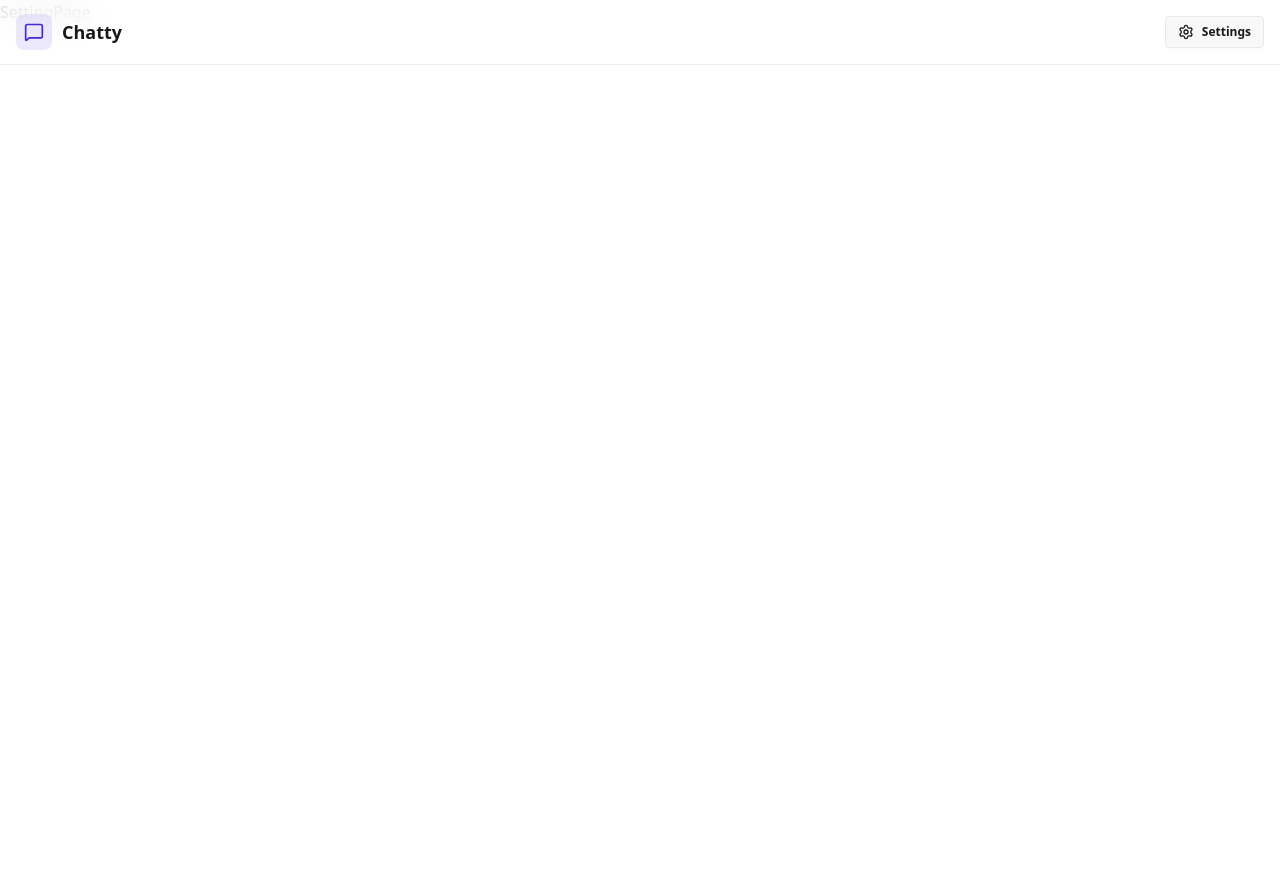
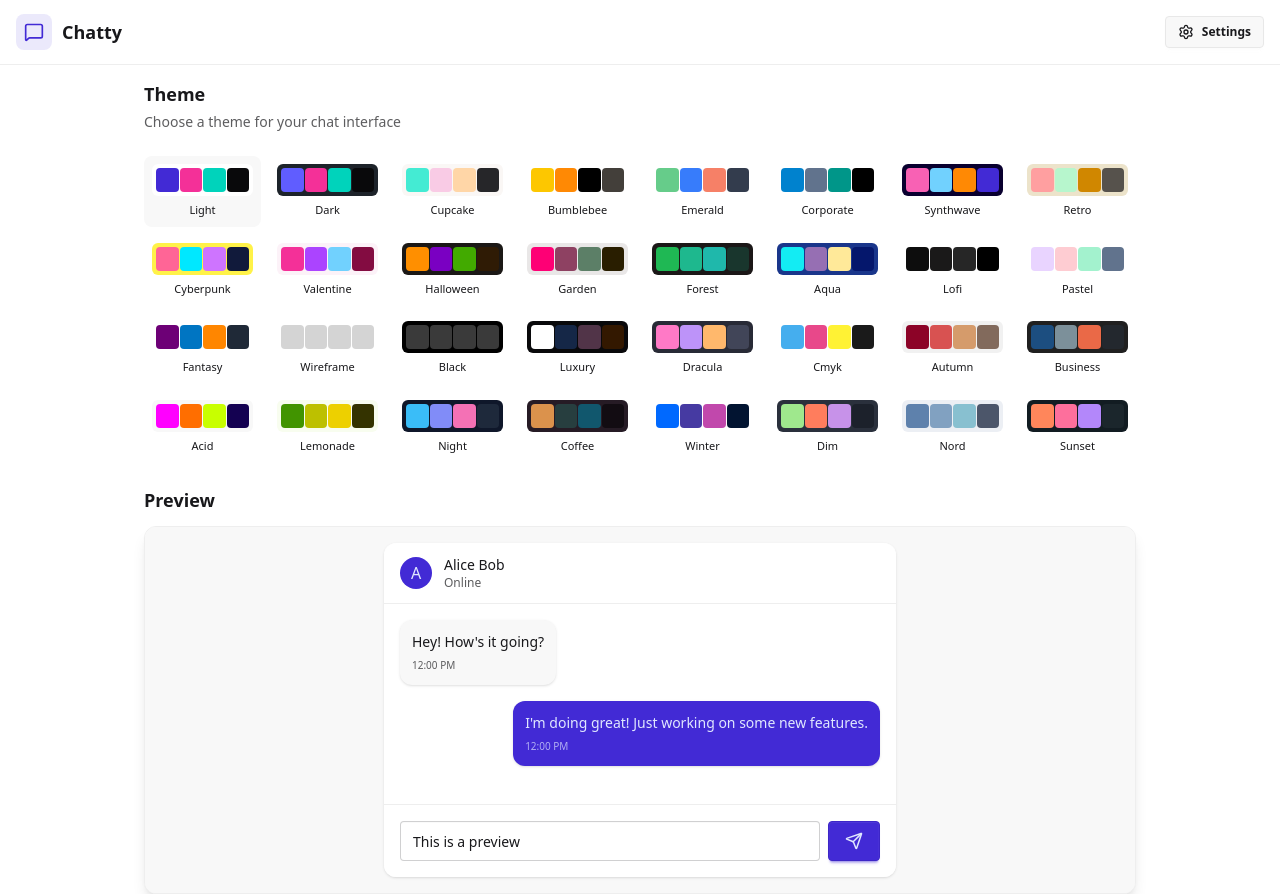
Before and after one commit to Kevin-Dobariyaa/Chat-App, a React (Vite) app in the folder frontend/: page /settings in a window 1280 px wide. Before the commit the page ends 800 px from the top, so only its background shows below. Built offline with nearby package versions, Linux system fonts and the light colour scheme; no server answers.

Commit message:
various theme added

```diff
--- a/frontend/src/App.jsx
+++ b/frontend/src/App.jsx
@@ -12,10 +12,11 @@
 
 import { Loader } from "lucide-react";
 import { Toaster } from "react-hot-toast";
+import { useThemeStore } from "./store/useThemeStore";
 
 const App = () => {
   const { authUser, checkAuth, isCheckingAuth } = useAuthStore();
-
+  const {theme} = useThemeStore();
   useEffect(() => {
     checkAuth();
   }, [checkAuth]);
@@ -24,13 +25,13 @@
 
   if (isCheckingAuth && !authUser) {
     return (
-      <div className="flex items-center justify-center h-screen">
+      <div className="flex items-center justify-center h-screen" data-theme={theme}>
         <Loader className="size-10 animate-spin" />
       </div>
     );
   }
   return (
-    <div>
+    <div data-theme={theme}>
       <Navbar />
 
       <Routes>
--- /dev/null
+++ b/frontend/src/constants/index.js
@@ -0,0 +1,34 @@
+export const THEMES = [
+  "light",
+  "dark",
+  "cupcake",
+  "bumblebee",
+  "emerald",
+  "corporate",
+  "synthwave",
+  "retro",
+  "cyberpunk",
+  "valentine",
+  "halloween",
+  "garden",
+  "forest",
+  "aqua",
+  "lofi",
+  "pastel",
+  "fantasy",
+  "wireframe",
+  "black",
+  "luxury",
+  "dracula",
+  "cmyk",
+  "autumn",
+  "business",
+  "acid",
+  "lemonade",
+  "night",
+  "coffee",
+  "winter",
+  "dim",
+  "nord",
+  "sunset",
+];
--- a/frontend/src/index.css
+++ b/frontend/src/index.css
@@ -1,6 +1,7 @@
 @import "tailwindcss";
-@plugin "daisyui";
-
+@plugin "daisyui" {
+  themes: all;
+}
 input{
     outline: none;
 }
--- a/frontend/src/pages/SettingPage.jsx
+++ b/frontend/src/pages/SettingPage.jsx
@@ -1,8 +1,119 @@
 import React from 'react'
+import { useThemeStore } from '../store/useThemeStore';
+import { THEMES } from '../constants';
+import { Send } from 'lucide-react';
+
+const PREVIEW_MESSAGES = [
+  { id: 1, content: "Hey! How's it going?", isSent: false },
+  { id: 2, content: "I'm doing great! Just working on some new features.", isSent: true },
+];
+
 
 const SettingPage = () => {
+
+  const {theme, setTheme} = useThemeStore();
+
   return (
-    <div>SettingPage</div>
+    <div className="h-full container mx-auto px-4 pt-20 max-w-5xl">
+      <div className="space-y-6">
+        <div className="flex flex-col gap-1">
+          <h2 className="text-lg font-semibold">Theme</h2>
+          <p className="text-sm text-base-content/70">Choose a theme for your chat interface</p>
+        </div>
+
+        <div className="grid grid-cols-4 sm:grid-cols-6 md:grid-cols-8 gap-2">
+          {THEMES.map((t) => (
+            <button
+              key={t}
+              className={`
+                group flex flex-col items-center gap-1.5 p-2 rounded-lg transition-colors
+                ${theme === t ? "bg-base-200" : "hover:bg-base-200/50"}
+              `}
+              onClick={() => setTheme(t)}
+            >
+              <div className="relative h-8 w-full rounded-md overflow-hidden" data-theme={t}>
+                <div className="absolute inset-0 grid grid-cols-4 gap-px p-1">
+                  <div className="rounded bg-primary"></div>
+                  <div className="rounded bg-secondary"></div>
+                  <div className="rounded bg-accent"></div>
+                  <div className="rounded bg-neutral"></div>
+                </div>
+              </div>
+              <span className="text-[11px] font-medium truncate w-full text-center">
+                {t.charAt(0).toUpperCase() + t.slice(1)}
+              </span>
+            </button>
+          ))}
+        </div>
+
+        {/* Preview Section */}
+        <h3 className="text-lg font-semibold mb-3">Preview</h3>
+        <div className="rounded-xl border border-base-300 overflow-hidden bg-base-100 shadow-lg">
+          <div className="p-4 bg-base-200">
+            <div className="max-w-lg mx-auto">
+              {/* Mock Chat UI */}
+              <div className="bg-base-100 rounded-xl shadow-sm overflow-hidden">
+                {/* Chat Header */}
+                <div className="px-4 py-3 border-b border-base-300 bg-base-100">
+                  <div className="flex items-center gap-3">
+                    <div className="w-8 h-8 rounded-full bg-primary flex items-center justify-center text-primary-content font-medium">
+                      A
+                    </div>
+                    <div>
+                      <h3 className="font-medium text-sm">Alice Bob</h3>
+                      <p className="text-xs text-base-content/70">Online</p>
+                    </div>
+                  </div>
+                </div>
+
+                {/* Chat Messages */}
+                <div className="p-4 space-y-4 min-h-[200px] max-h-[200px] overflow-y-auto bg-base-100">
+                  {PREVIEW_MESSAGES.map((message) => (
+                    <div
+                      key={message.id}
+                      className={`flex ${message.isSent ? "justify-end" : "justify-start"}`}
+                    >
+                      <div
+                        className={`
+                          max-w-[80%] rounded-xl p-3 shadow-sm
+                          ${message.isSent ? "bg-primary text-primary-content" : "bg-base-200"}
+                        `}
+                      >
+                        <p className="text-sm">{message.content}</p>
+                        <p
+                          className={`
+                            text-[10px] mt-1.5
+                            ${message.isSent ? "text-primary-content/70" : "text-base-content/70"}
+                          `}
+                        >
+                          12:00 PM
+                        </p>
+                      </div>
+                    </div>
+                  ))}
+                </div>
+
+                {/* Chat Input */}
+                <div className="p-4 border-t border-base-300 bg-base-100">
+                  <div className="flex gap-2">
+                    <input
+                      type="text"
+                      className="input input-bordered flex-1 text-sm h-10"
+                      placeholder="Type a message..."
+                      value="This is a preview"
+                      readOnly
+                    />
+                    <button className="btn btn-primary h-10 min-h-0">
+                      <Send size={18} />
+                    </button>
+                  </div>
+                </div>
+              </div>
+            </div>
+          </div>
+        </div>
+      </div>
+    </div>
   )
 }
 
--- /dev/null
+++ b/frontend/src/store/useThemeStore.js
@@ -0,0 +1,9 @@
+import { create } from "zustand";
+
+export const useThemeStore = create((set) => ({
+  theme: localStorage.getItem("chat-theme") || "light",
+  setTheme: (theme) => {
+    localStorage.setItem("chat-theme", theme);
+    set({ theme });
+  },
+}));
```
